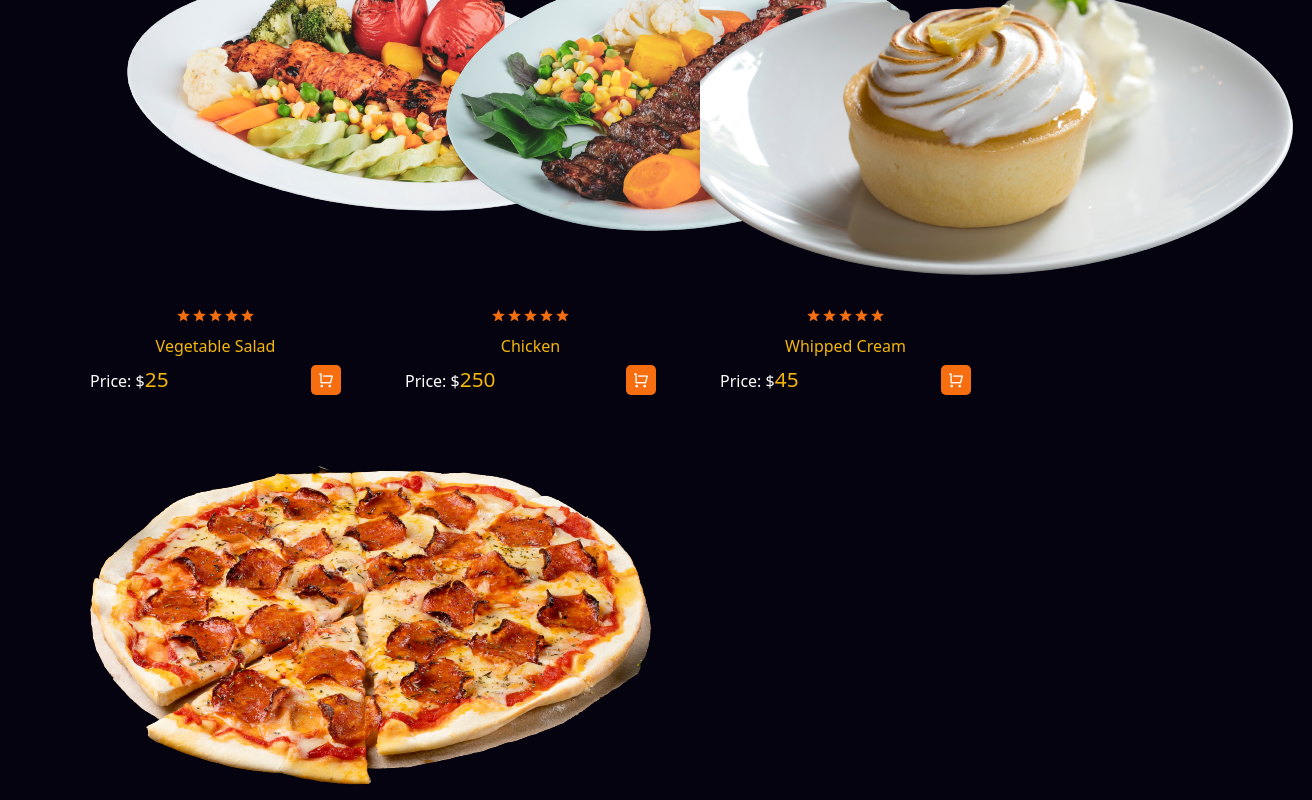
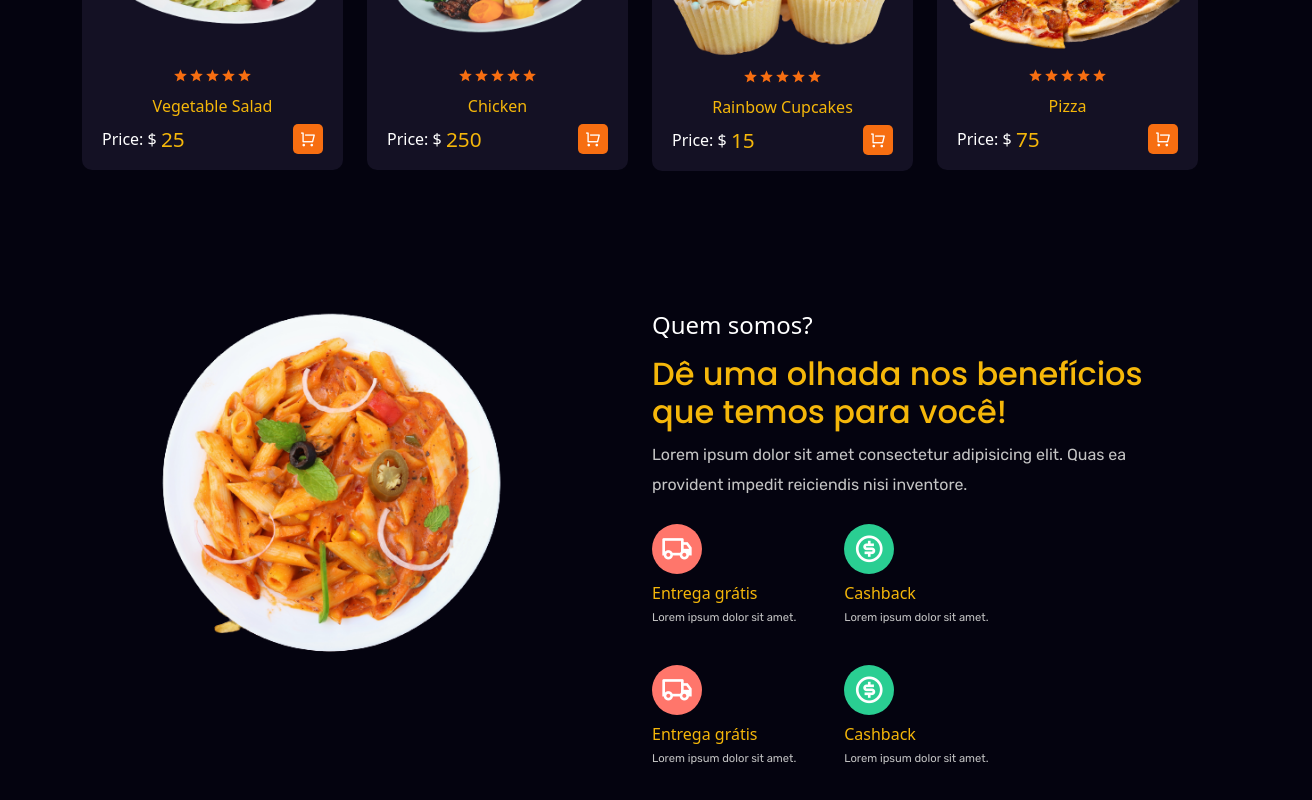
Before and after one commit to thiagohoalves/menu-zero, a React (Create React App) app: page / in a window 1280 px wide. Shown: the part 840-1640 px from the top of the page, 1312 px wide, since content can reach past the window. Built offline with nearby package versions, Linux system fonts and the light colour scheme.

Commit message:
feat: final popular food and create home about-us

```diff
--- a/src/App.css
+++ b/src/App.css
@@ -9,7 +9,7 @@
 * {
   margin: 0;
   padding: 0;
-  box-sizing: content-box;
+  box-sizing: border-box;
 }
 
 body,
--- a/src/assets/fake-data/products.js
+++ b/src/assets/fake-data/products.js
@@ -28,9 +28,9 @@ export const popularMenuFood = [
 
   {
     id: "03",
-    title: "Whipped Cream",
-    price: 45,
-    imgUrl: dessert02,
+    title: "Rainbow Cupcakes",
+    price: 15,
+    imgUrl: dessert03,
   },
 
   {
--- a/src/components/choose-us/ChooseUs.jsx
+++ b/src/components/choose-us/ChooseUs.jsx
@@ -0,0 +1,66 @@
+import React from 'react'
+import { Container, Row, Col } from 'reactstrap'
+import './choose-us.css'
+import pastaImg from '../../assets/images/pasta.png'
+
+const ChooseUs = () => {
+    return (
+        <section>
+            <Container>
+                <Row>
+                    <Col lg='6'>
+                        <img src={pastaImg} alt="" className='w-100' />
+                    </Col>
+                    <Col lg='6'>
+                        <div className="choose__content">
+                            <h4>Quem somos?</h4>
+                            <h2>Dê uma olhada nos benefícios que temos para você!</h2>
+                            <p>Lorem ipsum dolor sit amet consectetur adipisicing elit. Quas ea provident impedit reiciendis nisi inventore.</p>
+
+                        </div>
+
+                        <div className="features mt-4">
+                            <div className="feature1 d-flex align-items-center gap-5">
+                                <div className="single__feature">
+                                    <span>
+                                        <i class="ri-truck-line"></i>
+                                    </span>
+                                    <h6>Entrega grátis</h6>
+                                    <p>Lorem ipsum dolor sit amet.</p>
+                                </div>
+
+                                <div className="single__feature">
+                                    <span className='feature__icon-two'>
+                                        <i class="ri-money-dollar-circle-line"></i>
+                                    </span>
+                                    <h6>Cashback</h6>
+                                    <p>Lorem ipsum dolor sit amet.</p>
+                                </div>
+                            </div>
+
+                            <div className="feature1 mt-3 d-flex align-items-center gap-5">
+                                <div className="single__feature">
+                                    <span>
+                                        <i class="ri-truck-line"></i>
+                                    </span>
+                                    <h6>Entrega grátis</h6>
+                                    <p>Lorem ipsum dolor sit amet.</p>
+                                </div>
+
+                                <div className="single__feature">
+                                    <span className='feature__icon-two'>
+                                        <i class="ri-money-dollar-circle-line"></i>
+                                    </span>
+                                    <h6>Cashback</h6>
+                                    <p>Lorem ipsum dolor sit amet.</p>
+                                </div>
+                            </div>
+                        </div>
+                    </Col>
+                </Row>
+            </Container>
+        </section>
+    )
+}
+
+export default ChooseUs
--- a/src/components/choose-us/choose-us.css
+++ b/src/components/choose-us/choose-us.css
@@ -0,0 +1,32 @@
+.single__feature span {
+    width: 50px;
+    height: 50px;
+    border-radius: 50%;
+    background: #ff766b;
+    display: flex;
+    align-items: center;
+    justify-content: center;
+    margin-bottom: 10px;
+}
+
+.single__feature span i{
+    font-size: 2rem;
+}
+
+.choose__content h4{
+    color: #fff;
+    margin-bottom: 15px;
+}
+
+.single__feature h6{
+    color: #f5b70a;
+    margin-bottom: 0;
+}
+
+.single__feature p {
+    font-size: 0.7rem;
+}
+
+.feature__icon-two {
+    background-color: #2ace92 !important;
+}
--- a/src/components/header/header.css
+++ b/src/components/header/header.css
@@ -39,8 +39,8 @@
 .custom__search {
     display: flex;
     align-items: center;
-    padding: 10px 25px;
-    height: 25px;
+    padding: 10px 35px;
+    height: 35px;
     border-radius: 50px;
     background: #141124;
 
--- a/src/components/hero-slider/HeroSlider.jsx
+++ b/src/components/hero-slider/HeroSlider.jsx
@@ -19,7 +19,7 @@ const HeroSlider = () => {
             <Slider { ...settings}>
                 {
                     sliderData.map(item => (
-                        <div>
+                        <div key={item.id}>
                             <div className="slider__wrapper d-flex align-items-center
                             justify-content-between pt-5">
                                 <div className="slider__content w-50 ps-2">
--- a/src/components/product-card/ProductCard.jsx
+++ b/src/components/product-card/ProductCard.jsx
@@ -5,9 +5,10 @@ const ProductCard = (props) => {
 
     const { title, imgUrl, price } = props.item
 
-    return (<div className="singe__product">
+    return (
+        <div className="single__product">
             <div className="product__img">
-            <img src={imgUrl} alt="" />
+                <img src={imgUrl} alt="" className="w-100" />
             </div>
 
             <div className="product__content">
@@ -32,9 +33,9 @@ const ProductCard = (props) => {
                 <h6>{title}</h6>
 
                 <div className=' d-flex align-items-center justify-content-between'>
-                <span className='price'>
+                    <span className='price d-flex align-items-center'>
                         {" "}
-                    Price: $<span>{price}</span>
+                        Price: $&nbsp;<span>{price}</span>
                     </span>
                     <span className='shopping__icon'>
                         <i class="ri-shopping-cart-line"></i>
--- a/src/components/product-card/product-card.css
+++ b/src/components/product-card/product-card.css
@@ -1,5 +1,5 @@
 .single__product {
-    background: #141414;
+    background: #141124;
     border-radius: 10px;
     cursor: pointer;
 }
--- a/src/pages/Home.jsx
+++ b/src/pages/Home.jsx
@@ -2,13 +2,16 @@ import React, { Fragment } from "react";
 import Header from "../components/header/Header";
 import HeroSlider from "../components/hero-slider/HeroSlider";
 import PopularMenu from "../components/popular-menu/PopularMenu";
+import ChooseUs from "../components/choose-us/ChooseUs";
 
 const Home = () => {
-    return <Fragment>
-        <Header />
-        <HeroSlider />
-        <PopularMenu />
-    </Fragment>
+    return (
+        <Fragment>
+            <Header />
+            <HeroSlider />
+            <PopularMenu />
+            <ChooseUs />
+        </Fragment>)
 };
 
 export default Home;
```
Also changed, not shown: src/components/popular-menu/PopularMenu.jsx (+4 -4 lines). Lines whose indentation alone changed are shown as unchanged.
